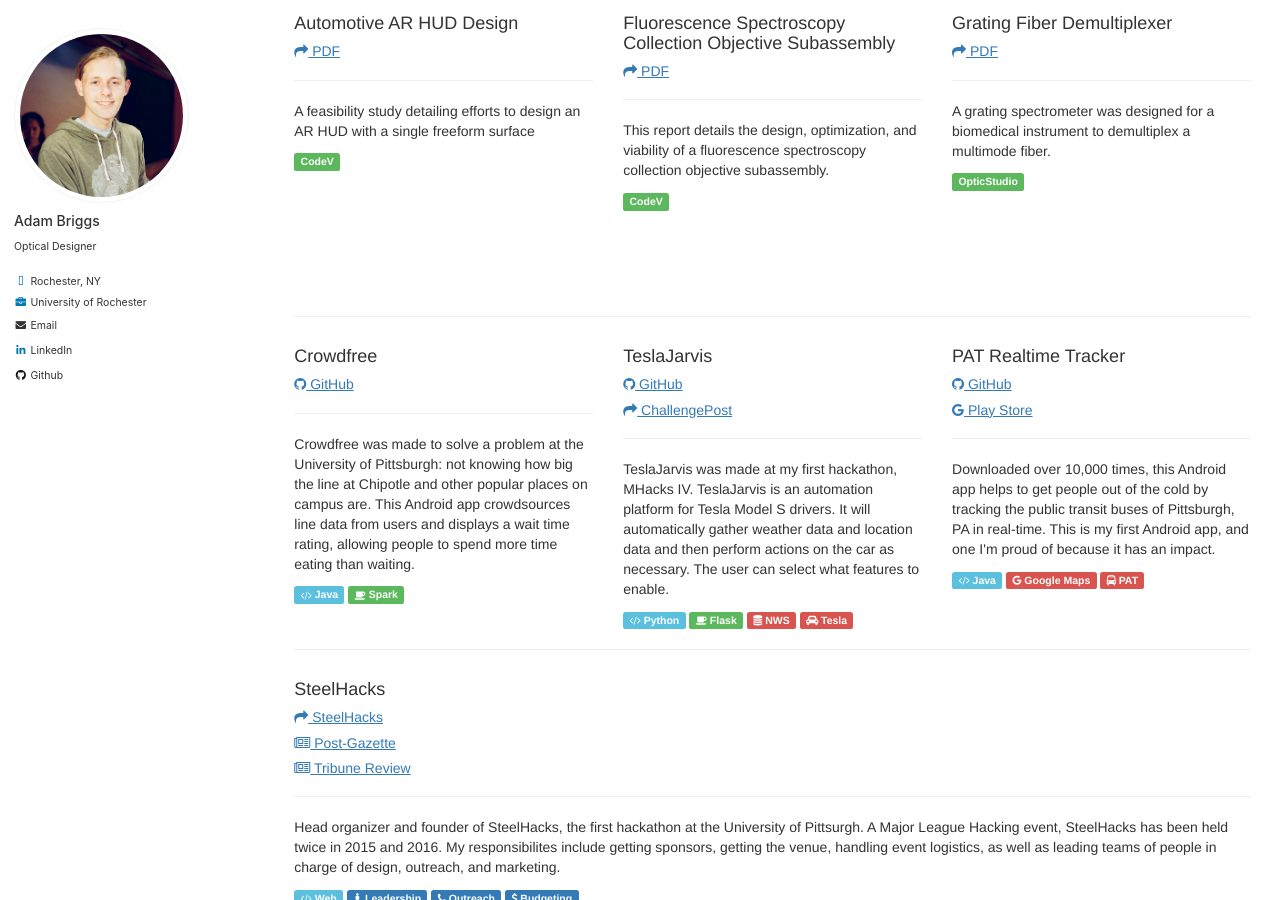
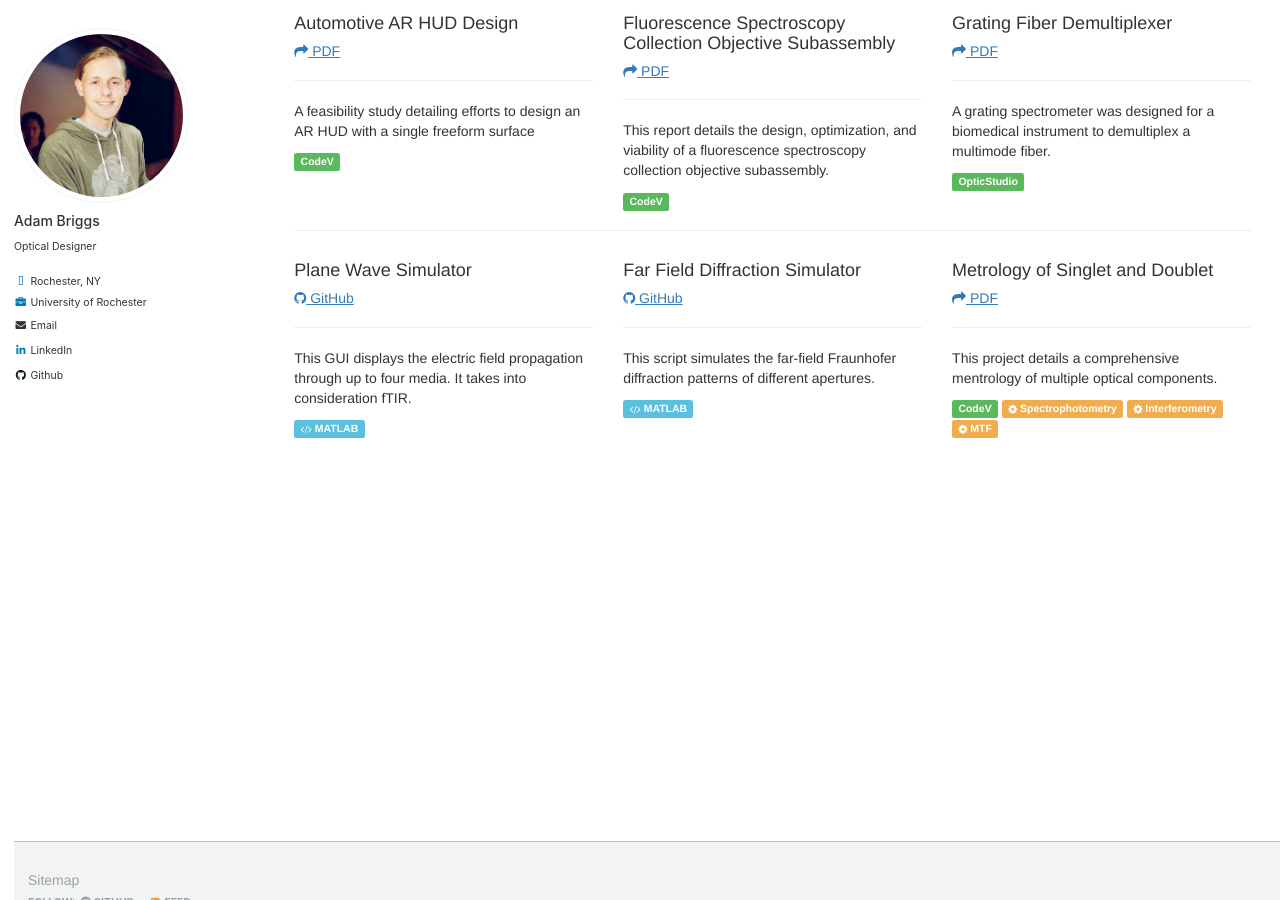
Before and after one commit to AdamBriggs/AdamBriggs.github.io, a Jekyll site: the page built from _pages/portfolio.html, in a window 1280 px wide and 900 px high, scrolled down 225 px. Built offline with Jekyll 4.4.1, drawn with Linux system fonts in a browser that asks for light colours; nearby versions of some CDN libraries.

Commit message:
portfolio

```diff
--- a/_pages/portfolio.html
+++ b/_pages/portfolio.html
@@ -74,59 +74,35 @@ author_profile: true
 
     <div class="row">
       <div class="col-md-4 column project">
-        <h4 class="hackname">Crowdfree</h4>
-        <h5 class="link"><a href="https://github.com/RitwikGupta/Crowdfree-Android"><i class="fa fa-github"></i> GitHub</a>
+        <h4 class="hackname">Plane Wave Simulator</h4>
+        <h5 class="link"><a href="https://github.com/AdamBriggs/OPT212PlaneWavePropagation"><i class="fa fa-github" aria-hidden="true"></i> GitHub</a>
         </h5>
         <hr>
-        <p>Crowdfree was made to solve a problem at the University of Pittsburgh: not knowing how big the line at Chipotle and other popular places on campus are. This Android app crowdsources line data from users and displays a wait time rating, allowing
-          people to spend more time eating than waiting.</p>
-        <span class="label label-info"><i class="fa fa-code"></i> Java</span>
-        <span class="label label-success"><i class="fa fa-coffee"></i> Spark</span>
+        <p>This GUI displays the electric field propagation through up to four media. It takes into consideration fTIR.</p>
+        <span class="label label-info"><i class="fa fa-code"></i> MATLAB</span>
       </div>
 
 
       <div class="col-md-4 column project">
-        <h4 class="hackname">TeslaJarvis</h4>
-        <h5 class="link"><a href="https://github.com/RitwikGupta/TeslaJarvis"><i class="fa fa-github"></i> GitHub</a>
-        </h5>
-        <h5 class="link"><a href="http://challengepost.com/software/teslajarvis"><i class="fa fa-share"></i> ChallengePost</a>
+        <h4 class="hackname">Far Field Diffraction Simulator</h4>
+        <h5 class="link"><a href="https://github.com/AdamBriggs/Far-Field-Diffraction-Visualization"><i class="fa fa-github" aria-hidden="true"></i> GitHub</a>
         </h5>
         <hr>
-        <p>TeslaJarvis was made at my first hackathon, MHacks IV. TeslaJarvis is an automation platform for Tesla Model S drivers. It will automatically gather weather data and location data and then perform actions on the car as necessary. The user can
-          select what features to enable.</p>
-        <span class="label label-info"><i class="fa fa-code"></i> Python</span>
-        <span class="label label-success"><i class="fa fa-coffee"></i> Flask</span>
-        <span class="label label-danger"><i class="fa fa-database"></i> NWS</span>
-        <span class="label label-danger"><i class="fa fa-car"></i> Tesla</span>
+        <p>This script simulates the far-field Fraunhofer diffraction patterns of different apertures. </p>
+        <span class="label label-info"><i class="fa fa-code"></i> MATLAB</span>
       </div>
+
       <div class="col-md-4 column project-right">
-        <h4 class="hackname">PAT Realtime Tracker</h4>
-        <h5 class="link"><a href="https://github.com/rectangle-dbmi/Realtime-Port-Authority"><i class="fa fa-github"></i> GitHub</a>
-        </h5>
-        <h5 class="link"><a href="https://play.google.com/store/apps/details?id=rectangledbmi.com.pittsburghrealtimetracker&hl=en"><i class="fa fa-google"></i> Play Store</a>
+        <h4 class="hackname">Metrology of Singlet and Doublet</h4>
+        <h5 class="link"><a href={{ site.url}} /assets/pdf/OpticsMetrology.pdf><i class="fa fa-share"></i> PDF</a>
         </h5>
         <hr>
-        <p>Downloaded over 10,000 times, this Android app helps to get people out of the cold by tracking the public transit buses of Pittsburgh, PA in real-time. This is my first Android app, and one I'm proud of because it has an impact.</p>
-        <span class="label label-info"><i class="fa fa-code"></i> Java</span>
-        <span class="label label-danger"><i class="fa fa-google"></i> Google Maps</span>
-        <span class="label label-danger"><i class="fa fa-bus"></i> PAT</span>
+        <p> This project details a comprehensive mentrology of multiple optical components.</p>
+        <span class="label label-success"> CodeV</span>
+        <span class="label label-warning"><i class="fa fa-cog" aria-hidden='true'></i> Spectrophotometry</span>
+        <span class="label label-warning"><i class="fa fa-cog" aria-hidden='true'></i> Interferometry</span>
+        <span class="label label-warning"><i class="fa fa-cog" aria-hidden='true'></i> MTF</span>
       </div>
     </div>
-    <hr>
-    <div class="row">
-      <div class="col-md-12 column project-right">
-        <h4 class="hackname">SteelHacks</h4>
-        <h5 class="link"><a href="http://steelhacks.com"><i class="fa fa-share"></i> SteelHacks</a></h5>
-        <h5 class="link"><a href="http://www.post-gazette.com/local/2015/03/29/Make-something-cool-SteelHacks-competition-sizzles-at-Pitt/stories/201503290154"><i class="fa fa-newspaper-o"></i> Post-Gazette</a></h5>
-        <h5 class="link"><a href="http://triblive.com/news/adminpage/8046833-74/computer-science-major"><i class="fa fa-newspaper-o"></i> Tribune Review</a></h5>
-        <hr>
-        <p>Head organizer and founder of SteelHacks, the first hackathon at the University of Pittsurgh. A Major League Hacking event, SteelHacks has been held twice in 2015 and 2016. My responsibilites include getting sponsors, getting the venue, handling event logistics, as well as leading teams of people in charge of design, outreach, and marketing.</p>
-        <span class="label label-info"><i class="fa fa-code"></i> Web</span>
-        <span class="label label-primary"><i class="fa fa-street-view"></i> Leadership</span>
-        <span class="label label-primary"><i class="fa fa-phone"></i> Outreach</span>
-        <span class="label label-primary"><i class="fa fa-dollar"></i> Budgeting</span>
-      </div>
-    </div>
-    <hr>
-  </div>
+
 </body>
```
